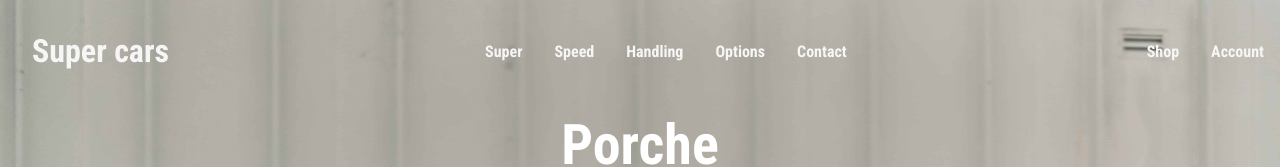
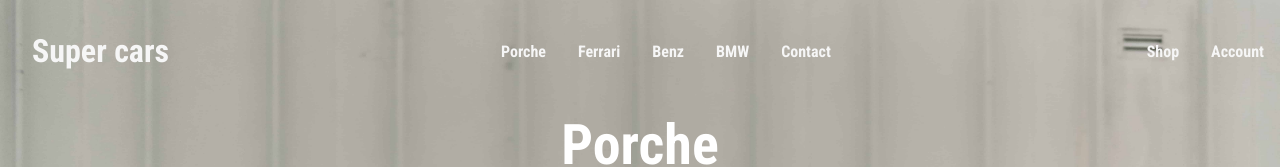
Before and after one commit to larrybabs/super-cars, a React (Create React App) app: page / in a window 1280 px wide. Shown: the top 167 px of the page. Built offline with nearby package versions, Linux system fonts and the light colour scheme.

Commit message:
rename nav links

```diff
--- a/src/App.js
+++ b/src/App.js
@@ -1,5 +1,5 @@
 import React from "react";
-// import Contact from "./components/Contact/Contact";
+import Contact from "./components/Contact/Contact";
 import Navbar from "./components/navbar/Navbar";
 import Options from "./components/Options/Options";
 import Power from "./components/Power/Power";
@@ -15,7 +15,7 @@ function App() {
       <Speed />
       <Handling />
       <Options />
-      {/* <Contact /> */}
+      <Contact />
     </>
   );
 }
--- a/src/components/Speed/Speed.js
+++ b/src/components/Speed/Speed.js
@@ -4,7 +4,7 @@ const Speed = () => {
   return (
     <div name="speed" className="speed">
         <div className="container">
-             <h1 className="top">Ferarri</h1>
+             <h1 className="top">Ferrari</h1>
         <div className="bottom">
             <button className="btn btn-dark">Drive</button>
             <button className="btn">Ride</button>
--- a/src/components/navbar/Navbar.js
+++ b/src/components/navbar/Navbar.js
@@ -22,13 +22,13 @@ const Navbar = () => {
                 <h3>Super cars </h3>
             </div>
             <ul className={nav? "nav-menu active" : "nav-menu"}>
-                <li><a href="/">                <Link activeClass="active" to="super" spy={true} smooth={true} duration={500}>Super</Link>
+                <li><a href="/">                <Link activeClass="active" to="super" spy={true} smooth={true} duration={500}>Porche</Link>
 </a></li>
-                <li><a href="/">                <Link activeClass="active" to="speed" spy={true} smooth={true} duration={500}>Speed</Link>
+                <li><a href="/">                <Link activeClass="active" to="speed" spy={true} smooth={true} duration={500}>Ferrari</Link>
 </a></li>
-                <li><a href="/">                <Link activeClass="active" to="handling" spy={true} smooth={true} duration={500}>Handling</Link>
+                <li><a href="/">                <Link activeClass="active" to="handling" spy={true} smooth={true} duration={500}>Benz</Link>
 </a></li>
-                <li><a href="/">                <Link activeClass="active" to="options" spy={true} smooth={true} duration={500}>Options</Link>
+                <li><a href="/">                <Link activeClass="active" to="options" spy={true} smooth={true} duration={500}>BMW</Link>
 </a></li>
                 <li><a href="/">                <Link activeClass="active" to="contact" spy={true} smooth={true} duration={500}>Contact</Link>
 </a></li>
```
Also changed, not shown: src/images/lamb.jpg (renamed from src/images/lamb-min.jpg).
